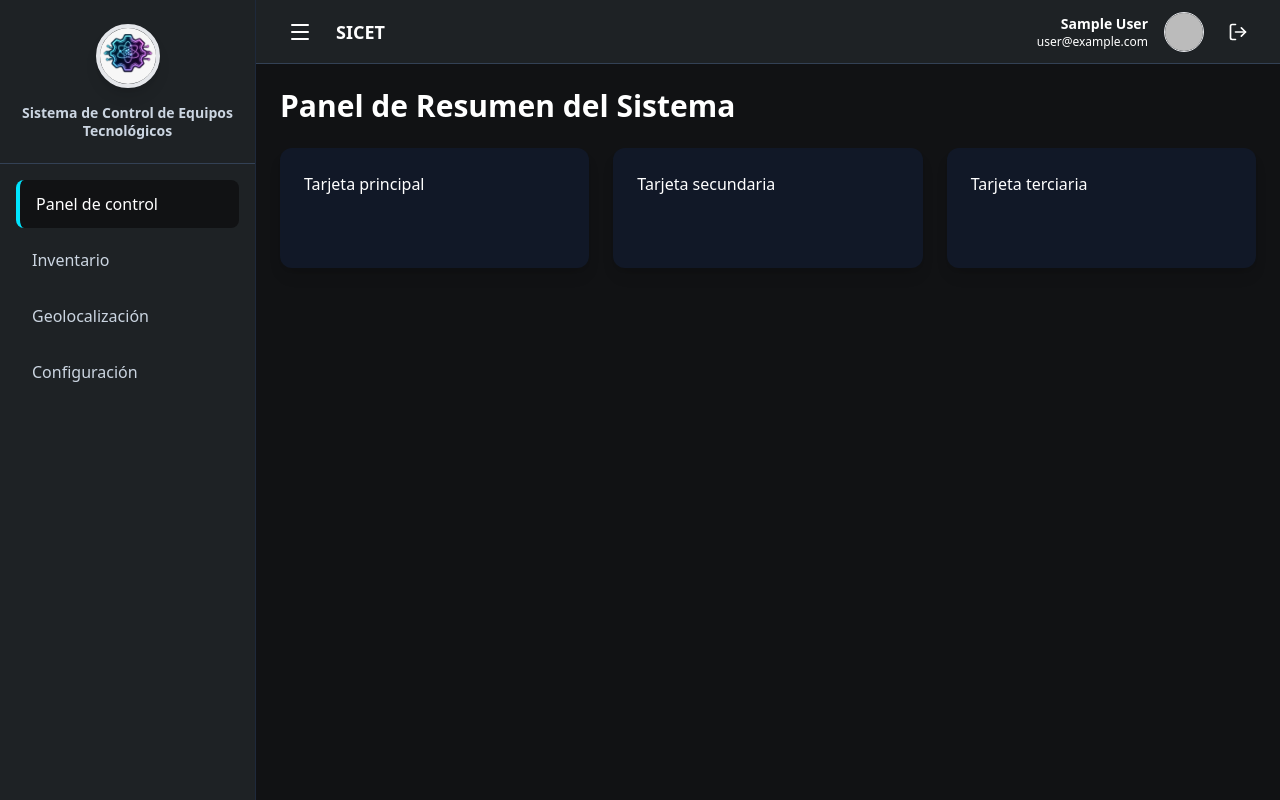
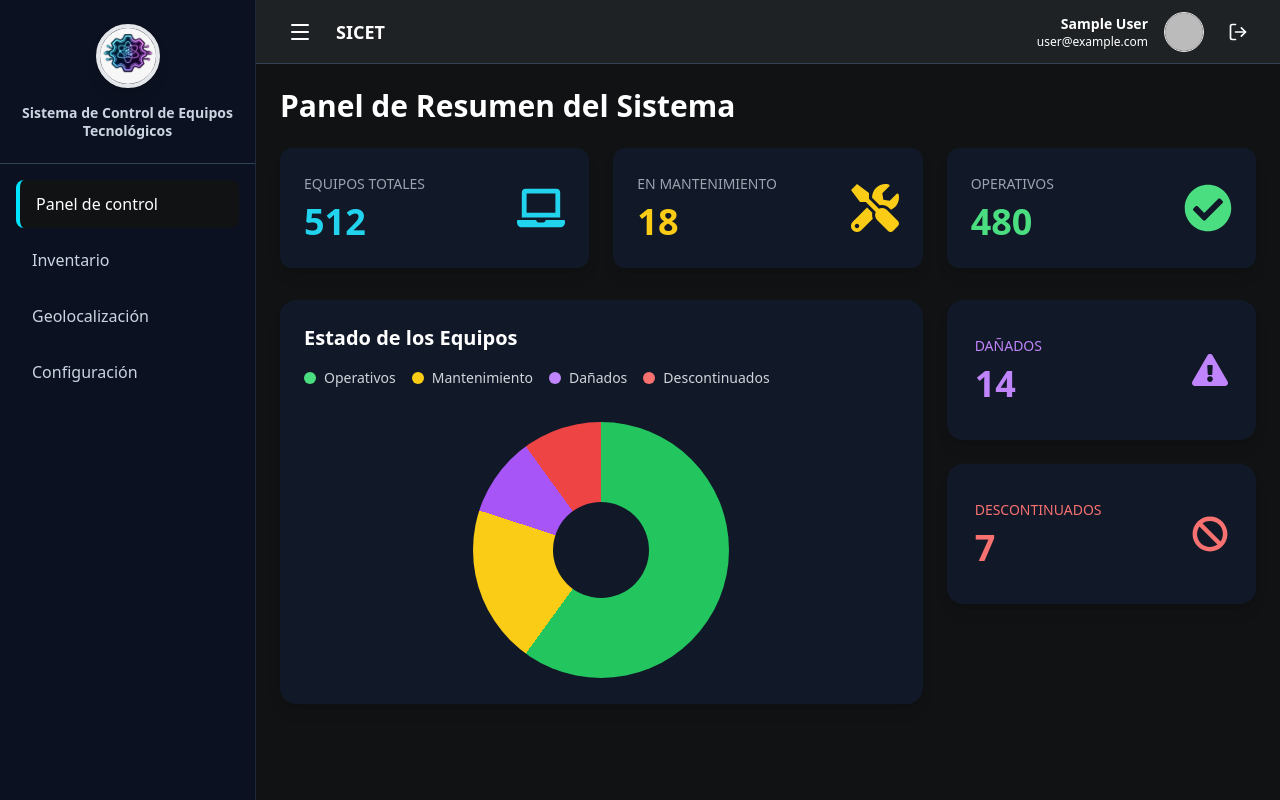
Before and after one commit to mg23117/sicet, a React (Vite) app: page / in a window 1280 px wide. Built offline with nearby package versions, Linux system fonts and the light colour scheme; no server answers; sample sign-in values are in the browser's storage.

Commit message:
feat: agregar tarjetas de resumen del dashboard

```diff
--- a/package.json
+++ b/package.json
@@ -11,11 +11,13 @@
   },
   "dependencies": {
     "@turf/turf": "^7.3.5",
+    "clsx": "^2.1.1",
     "firebase": "^12.13.0",
     "leaflet": "^1.9.4",
     "lucide-react": "^1.14.0",
     "react": "^19.2.6",
     "react-dom": "^19.2.6",
+    "react-icons": "^5.6.0",
     "react-leaflet": "^5.0.0",
     "react-router-dom": "^7.15.0",
     "supercluster": "^8.0.1"
--- a/src/components/Sidebar.tsx
+++ b/src/components/Sidebar.tsx
@@ -10,7 +10,7 @@ const menuItems = [
 
 const Sidebar = () => {
   return (
-    <aside className="w-64 min-h-screen bg-sidebar border-r border-slate-800 text-slate-300">
+    <aside className="w-64 min-h-screen bg-[#0B1120] border-r border-slate-800 text-slate-300 shadow-xl">
       <div className="flex flex-col items-center text-center px-4 py-6 border-b border-slate-700">
         <img
           src={logo}
--- a/src/pages/Dashboard.tsx
+++ b/src/pages/Dashboard.tsx
@@ -1,22 +1,160 @@
+
+import {
+  FaLaptop,
+  FaTools,
+  FaCheckCircle,
+  FaExclamationTriangle,
+  FaBan
+} from "react-icons/fa";
+
 const Dashboard = () => {
+const stats = {
+  total: 512,
+  operativos: 480,
+  mantenimiento: 18,
+  dañados: 14,
+  descontinuados: 7,
+};
   return (
-    <div>
-      <h1 className="text-3xl font-bold mb-6">Panel de Resumen del Sistema</h1>
+
+   <div>
+      <h1 className="text-3xl font-bold mb-6">
+        Panel de Resumen del Sistema
+        </h1>
 
       <div className="grid grid-cols-1 md:grid-cols-3 gap-6">
-        <div className="bg-[#111827] rounded-xl p-6 shadow-lg min-h-[120px]">
-          Tarjeta principal
+
+         <div className="bg-[#111827] rounded-xl p-6 shadow-lg min-h-[120px] flex justify-between items-center">
+            {/* Primera Tarjeta*/}
+          <div>
+            <p className="text-gray-400 text-sm uppercase">
+              Equipos Totales
+            </p>
+
+            <h2 className="text-4xl font-bold text-cyan-400 mt-2">
+              {stats.total}
+            </h2>
+          </div>
+          <FaLaptop className="text-5xl text-cyan-400" />
+
         </div>
 
-        <div className="bg-[#111827] rounded-xl p-6 shadow-lg min-h-[120px]">
-          Tarjeta secundaria
+
+          {/* Segunda tarjeta */}
+          <div className="bg-[#111827] rounded-xl p-6 shadow-lg min-h-[120px] flex justify-between items-center">
+
+          <div>
+            <p className="text-gray-400 text-sm uppercase">
+              En mantenimiento
+            </p>
+
+           <h2 className="text-4xl font-bold text-yellow-400 mt-2">
+              {stats.mantenimiento}
+            </h2>
+          </div>
+
+          <FaTools className="text-5xl text-yellow-400" />
+
         </div>
 
-        <div className="bg-[#111827] rounded-xl p-6 shadow-lg min-h-[120px]">
-          Tarjeta terciaria
+        {/* Tercera tarjeta */}
+    <div className="bg-[#111827] rounded-xl p-6 shadow-lg min-h-[120px] flex justify-between items-center">
+
+          <div>
+            <p className="text-gray-400 text-sm uppercase">
+              Operativos
+            </p>
+
+             <h2 className="text-4xl font-bold text-green-400 mt-2">
+              {stats.operativos}
+            </h2>
+          </div>
+
+          <FaCheckCircle className="text-5xl text-green-400" />
         </div>
       </div>
+{/* Sección inferior */}
+<div className="grid grid-cols-1 lg:grid-cols-3 gap-6 mt-8">
+
+  {/* Donut card (ocupa 2 columnas en lg) */}
+  <div className="bg-[#111827] rounded-2xl p-6 shadow-lg lg:col-span-2">
+
+    <h2 className="text-xl font-semibold mb-4">
+      Estado de los Equipos
+    </h2>
+
+    <div className="flex flex-wrap gap-4 mb-8 text-sm text-gray-300">
+
+      <div className="flex items-center gap-2">
+        <span className="w-3 h-3 rounded-full bg-green-400" />
+        Operativos
+      </div>
+
+      <div className="flex items-center gap-2">
+        <span className="w-3 h-3 rounded-full bg-yellow-400" />
+        Mantenimiento
+      </div>
+
+      <div className="flex items-center gap-2">
+        <span className="w-3 h-3 rounded-full bg-purple-400" />
+        Dañados
+      </div>
+
+      <div className="flex items-center gap-2">
+        <span className="w-3 h-3 rounded-full bg-red-400" />
+        Descontinuados
+      </div>
     </div>
+
+    {/* Donut */}
+    <div className="flex flex-col flex-1 justify-center items-center h-[260px]">
+      <div
+        className="
+          w-64 h-64 rounded-full
+          bg-[conic-gradient(#22c55e_0%_60%,#facc15_60%_80%,#a855f7_80%_90%,#ef4444_90%_100%)]
+          relative
+        "
+      >
+        <div
+          className="
+            absolute w-24 h-24 rounded-full bg-[#111827]
+            top-1/2 left-1/2 -translate-x-1/2 -translate-y-1/2
+          "
+        />
+      </div>
+    </div>
+
+  </div>
+
+  {/* Cards laterales */}
+  <div className="flex flex-col gap-6">
+
+    <div className="bg-[#111827] rounded-2xl p-7 min-h-[140px] shadow-lg flex justify-between items-center">
+      <div>
+        <p className="uppercase text-sm text-purple-400">Dañados</p>
+        <h2 className="text-4xl font-bold text-purple-400 mt-2">
+          {stats.dañados}
+        </h2>
+      </div>
+
+      <FaExclamationTriangle className="text-4xl text-purple-400" />
+    </div>
+
+    <div className="bg-[#111827] rounded-2xl p-7 min-h-[140px] shadow-lg flex justify-between items-center">
+      <div>
+        <p className="uppercase text-sm text-red-400">Descontinuados</p>
+        <h2 className="text-4xl font-bold text-red-400 mt-2">
+          {stats.descontinuados}
+        </h2>
+      </div>
+
+      <FaBan className="text-4xl text-red-400" />
+    </div>
+  </div>
+
+</div>
+
+</div>
   );
 };
 
```
Also changed, not shown: 2 other files (tests, documents, lock files or other folders).
